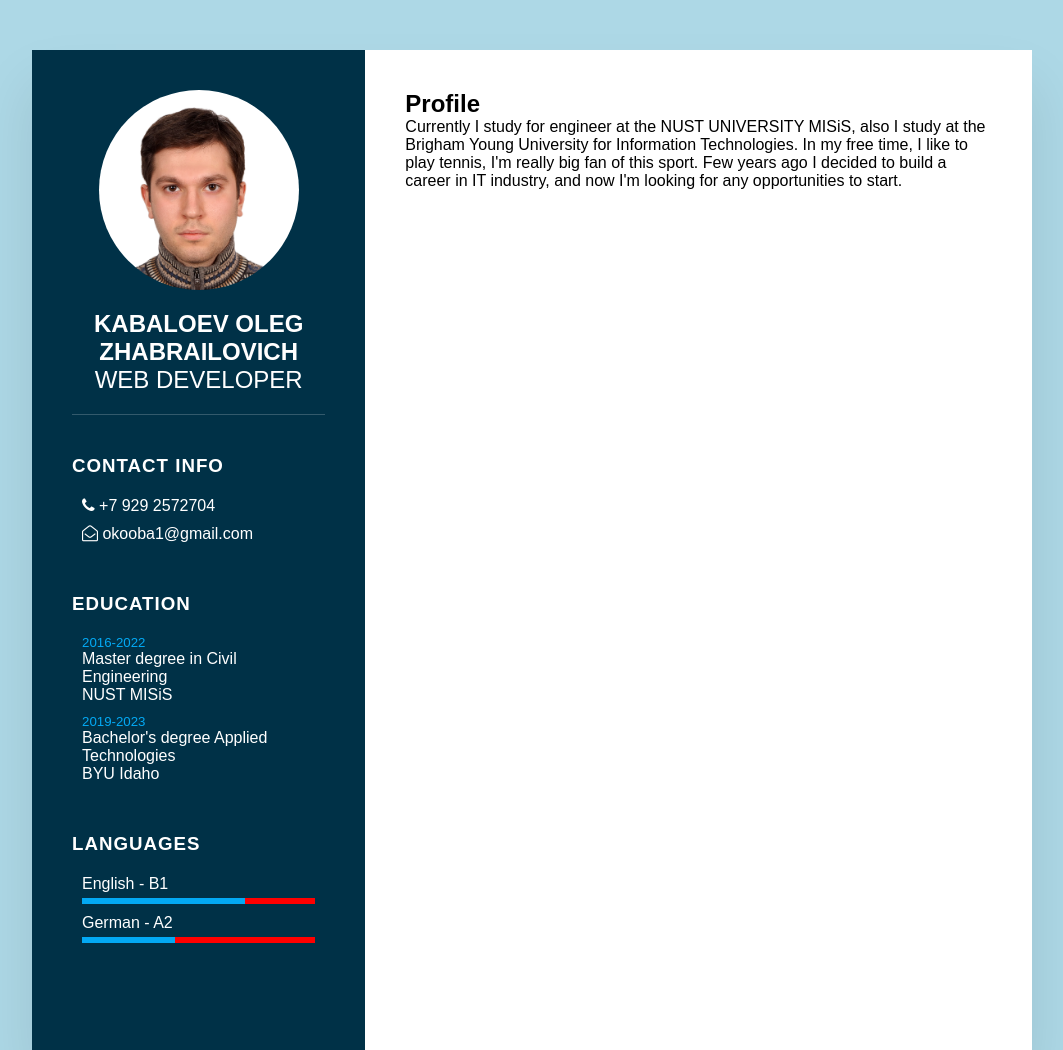
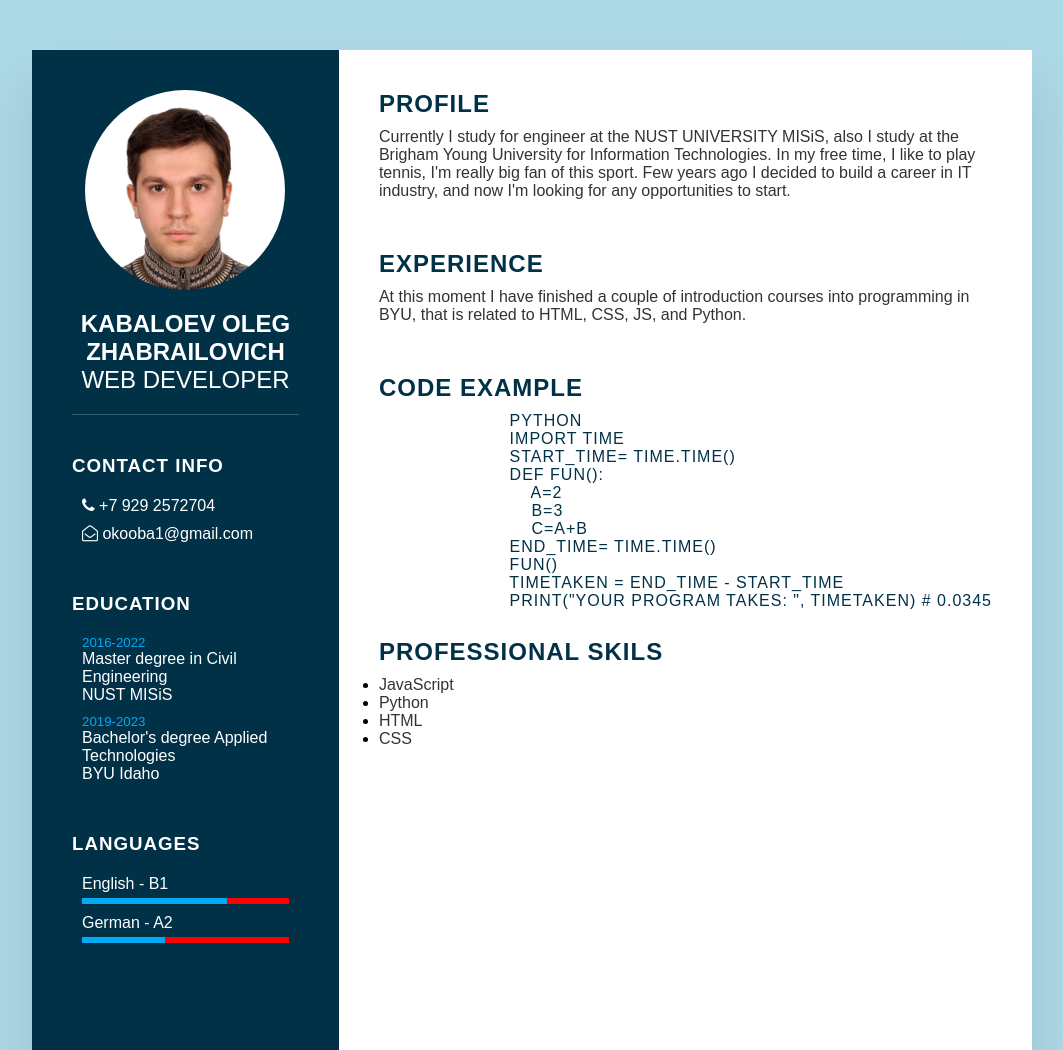
Before and after one commit to okooba/rsschool-cv-old, a plain HTML site: page index.html in a window 1280 px wide. Shown: the top 1050 px of the page, without its empty margins (108-1171 px from the left). Drawn offline with Linux system fonts and the light colour scheme.

Commit message:
feat: add HTML file

```diff
--- a/index.html
+++ b/index.html
@@ -65,7 +65,47 @@
                     <h2 class="title2">Profile</h2>
                     <p>Currently I study for engineer at the NUST UNIVERSITY MISiS, also I study at the Brigham Young University for Information Technologies. In my free time, I like to play tennis, I'm really big fan of this sport. Few years ago I decided to build a career in IT industry, and now I'm looking for any opportunities to start.</p>
             </div>
+            <div class="about">
+                <h2 class="title2">Experience</h2>
+                <p>At this moment I have finished a couple of introduction courses into programming in BYU, that is related to HTML, CSS, JS, and Python.</p>
+            </div>
+            <div>
+                <div class="title2">
+                    <h2 class="title2">Code Example</h2>
+                    <code>
+                        <pre>
+                        Python
+                        import time
+                        start_time= time.time()
+                        def fun():
+                            a=2
+                            b=3
+                            c=a+b
+                        end_time= time.time()
+                        fun()
+                        timetaken = end_time - start_time
+                        print("Your program takes: ", timetaken) # 0.0345
+                        </pre>
+                    </code>
+            </div>
+            <div class="about">
+                <h2 class="title2">Professional skils</h2>
+                <ul>
+                    <li>
+                       <p>JavaScript</p>
+                    </li>
+                    <li>
+                        <p>Python</p>
+                    </li>
+                    <li>
+                        <p>HTML</p>
+                    </li>
+                    <li>
+                        <p>CSS</p>
+                    </li>
+                </ul>
 
+            </div>
         </div>
     </body>
 </html>
--- a/style.css
+++ b/style.css
@@ -133,3 +133,27 @@ body
         background: #fff;
         padding: 40px;
     }
+        .about
+        {
+            margin-bottom: 50px;
+        }
+        .about:last-child
+        {
+            margin-bottom: 0;
+        }
+        .title2
+        {
+            color: #003147;
+            text-transform: uppercase;
+            letter-spacing: 1px;
+            margin-bottom: 10px;
+        }
+        p
+        {
+            color: #333;
+        }
+        .code
+        {
+            margin: 5px 5px 5px 5px;
+            align-items: center;
+        }
```
